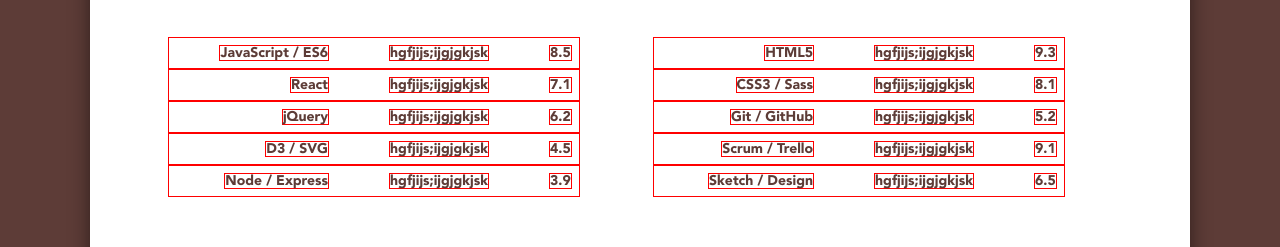
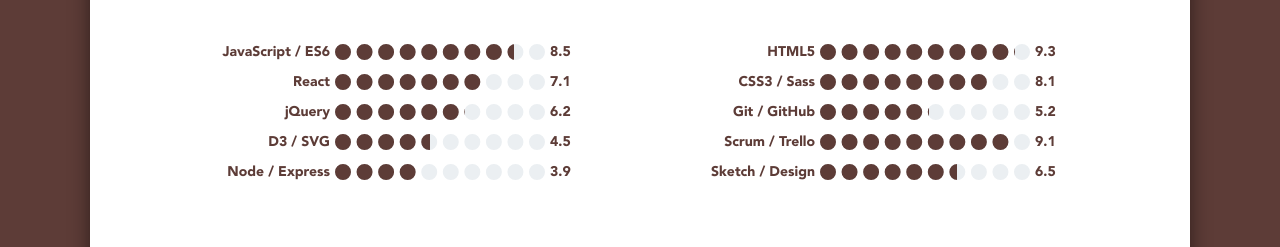
Before and after one commit to FlorCal/FlorCal.github.io, a React app: page / in a window 1280 px wide. Shown: the part 391-638 px from the top of the page. Built offline with nearby package versions, Linux system fonts and the light colour scheme.

Commit message:
rating in SkillComponent is complete. Woohoo!

```diff
--- a/src/Skills/Skill/index.js
+++ b/src/Skills/Skill/index.js
@@ -1,15 +1,46 @@
 import React from 'react'
 
 class SkillComponent extends React.Component {
+
+
+  plotCircles() {
+    let out = []
+    let circleRadius = 8
+    let barWidth = 210
+
+    // distance between 10 circle
+    let step = (barWidth - circleRadius * 2) / 9
+
+    for(let i = 0; i < 10; i++) {
+      out.push(<circle cx={circleRadius + step * i} cy={circleRadius} r={circleRadius} key={i}/>)
+    }
+    return out
+
+  }
+
   render() {
     return (
       <div className='SkillComponent'>
         <div className='title'>
           {this.props.title}
         </div>
+
         <div className='rating'>
-          hgfjijs;ijgjgkjsk
+          <svg>
+            <defs>
+              <clipPath id="clipping">
+                {this.plotCircles()}
+              </clipPath>
+            </defs>
+          </svg>
+
+          <div className="grey"></div>
+          <div className="fill"
+          style={{
+            width: 210 * this.props.points / 10
+          }}></div>
         </div>
+
         <div className='points'>
           {this.props.points}
         </div>
--- a/src/Skills/Skill/index.scss
+++ b/src/Skills/Skill/index.scss
@@ -8,7 +8,6 @@
     grid-template-areas: 'title rating points';
     align-items: center;
     font-family: fBlack;
-    border: 1px solid red;
 
     .title {
         grid-area: title;
@@ -18,6 +17,30 @@
     .rating {
         grid-area: rating;
         justify-self: center;
+        position: relative;
+        height: 16px;
+        width: 210px;
+
+        svg {
+            height: 16px;
+            width: 210px;
+        }
+
+        .fill,
+        .grey {
+            position: absolute;
+            top: 0;
+            left: 0;
+            width: 210px;
+            clip-path: url('#clipping');
+            height: 16px;
+            background: $cGrey;
+        }
+
+        .fill {
+            // width of progress bar is control programatically
+            background: $cBrown;
+        }
     }
 
     .points {
@@ -25,9 +48,4 @@
         justify-self: left;
     }
 
-    div {
-        border: 1px solid red;
-
-    }
-
 } // .SkillsComponent
```
